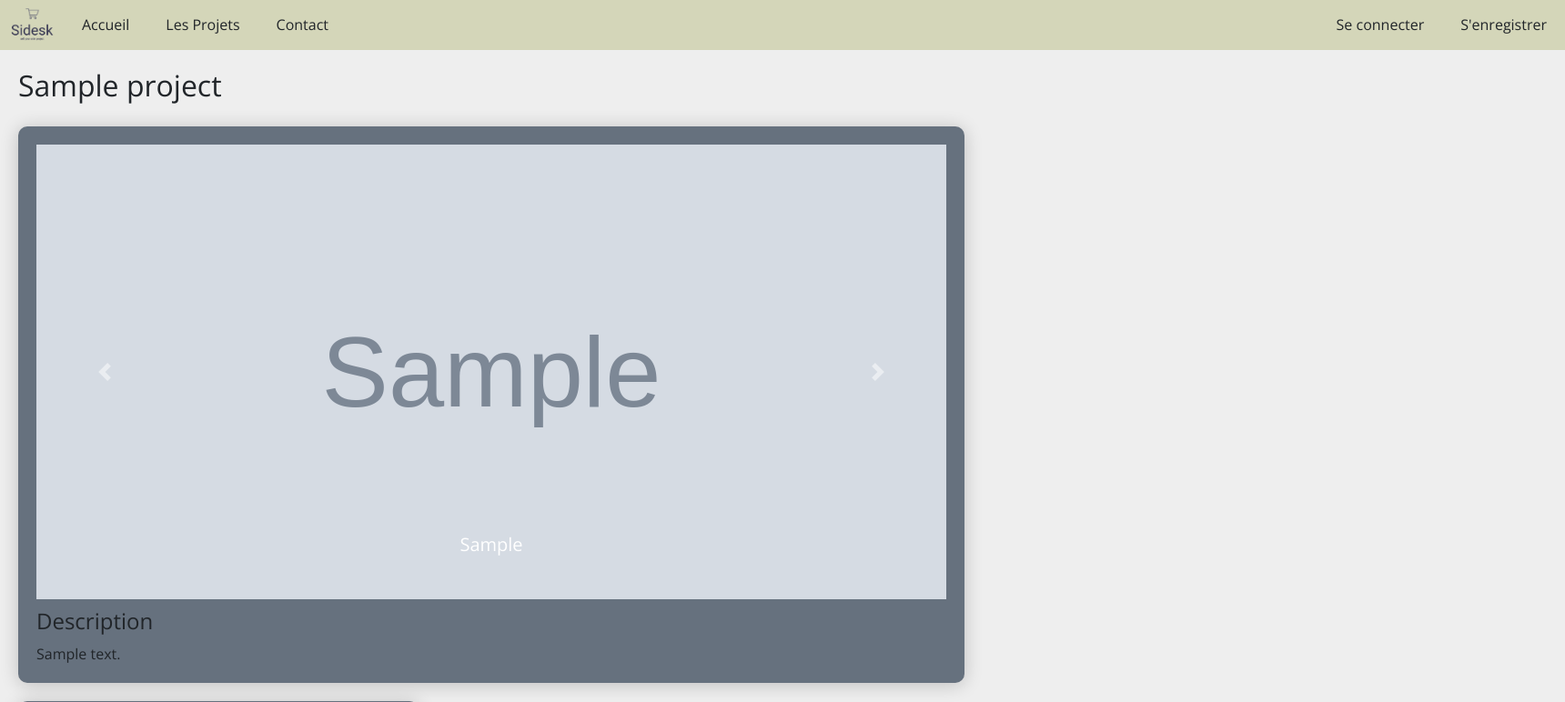
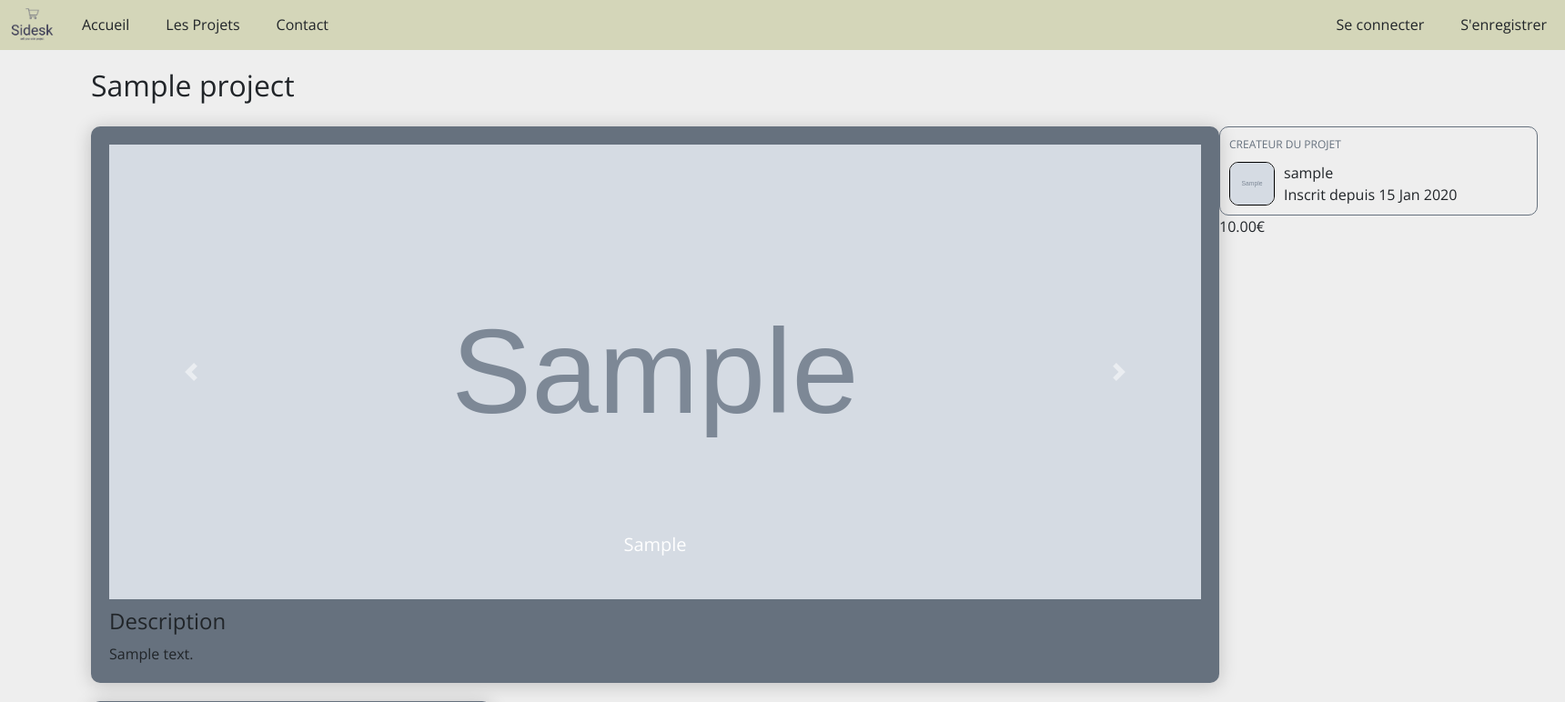
Before and after one commit to Pykix/sidesk, a Django app: a page that uses app/templates/projects/project_detail.html in a window 1720 px wide. Shown: the top 772 px of the page at 91% size. Run offline with Django 3.2, Linux system fonts and the light colour scheme; tables that the repository leaves empty hold one stand-in row (values such as "Sample post"); grey boxes marked "Sample" are stand-in pictures; some libraries are stand-ins or nearby versions.

Commit message:
feat(project):WIP add order section

```diff
--- a/app/static/css/style.css
+++ b/app/static/css/style.css
@@ -36,7 +36,7 @@ body {
 }
 
 .content {
-    margin: 20px
+    margin: 20px 100px;
 }
 
 /* NAV */
@@ -174,7 +174,10 @@ body {
 .project-title {
     margin-bottom: 25px;
 }
-
+.detail-page {
+    display: flex;
+    justify-content: space-between;
+}
 .project-base,
 .project-metrics {
     margin-bottom: 20px;
@@ -186,7 +189,8 @@ body {
 }
 
 .project-base .desc {
-    max-width: 1000px;
+    min-width: 1000px;
+    width: 1200px;
 }
 
 .description-title {
@@ -194,7 +198,7 @@ body {
 }
 
 .carousel {
-    width: 1000px;
+    width: 1200px;
 }
 
 .carousel-item {
@@ -209,8 +213,42 @@ body {
     object-fit: cover;
 }
 
+.project-order {
+    margin: 0 auto;
+    min-width: 350px;
+    height: fit-content;
+    display: flex;
+    flex-direction: column;
+}
 
+.project-order .project-user {
+    padding: 10px;
+    border: #66717E 1px solid;
+    border-radius: 10px;
+    display: flex;
+    flex-direction: column;
+}
 
+.project-order .project-user-title {
+    font-size: 12px;
+    color: #66717E;
+    margin-bottom: 10px;
+}
+
+.project-order .project-user .profile-user {
+    display: flex;
+
+}
+
+.project-order .profile-user img {
+    width: 50px;
+    border-radius: 10px;
+    border: 1px solid black;
+}
+.project-order .profile-user p {
+    align-self: center;
+    margin-left: 10px;
+}
 /** AUTH **/
 /* Sign Up */
 .signup-page {}
--- a/app/templates/projects/project_detail.html
+++ b/app/templates/projects/project_detail.html
@@ -1,11 +1,14 @@
 {% extends 'core/base.html' %}
 {% block headers %}
-<link rel="stylesheet" href="https://cdn.jsdelivr.net/npm/bootstrap@4.6.1/dist/css/bootstrap.min.css" integrity="sha384-zCbKRCUGaJDkqS1kPbPd7TveP5iyJE0EjAuZQTgFLD2ylzuqKfdKlfG/eSrtxUkn" crossorigin="anonymous">
+<link rel="stylesheet" href="https://cdn.jsdelivr.net/npm/bootstrap@4.6.1/dist/css/bootstrap.min.css"
+  integrity="sha384-zCbKRCUGaJDkqS1kPbPd7TveP5iyJE0EjAuZQTgFLD2ylzuqKfdKlfG/eSrtxUkn" crossorigin="anonymous">
 {% endblock headers %}
 {% block title %}{{project.title}}{% endblock title %}
 {% block content %}
 
 <h2 class="project-title">{{project.name}}</h2>
+<div class="detail-page">
+  <div class="project">
     <div class="project-base">
       <div id="carouselExampleCaptions" class="carousel slide" data-ride="carousel">
         {% comment %} <ol class="carousel-indicators">
@@ -60,8 +63,25 @@
       </div>
       {% endfor %}
     </div>
+  </div>
+  <div class="project-order">
+    <div class="project-user">
+      <p class="project-user-title">CREATEUR DU PROJET</p>
+      <div class="profile-user">
+        <img src="{{project.user.picture.url}}" alt="">
+        <div class="">
+          <p>{{project.user.username}}</p>
+          <p>Inscrit depuis {{project.user.date_joined|date:"d M Y"}}</p>
+        </div>
+      </div>
+    </div>
+    <p>{{project.price}}€</p>
+  </div>
+</div>
 {% endblock content %}
 {% block script %}
-<script src="https://cdn.jsdelivr.net/npm/jquery@3.5.1/dist/jquery.slim.min.js" integrity="sha384-DfXdz2htPH0lsSSs5nCTpuj/zy4C+OGpamoFVy38MVBnE+IbbVYUew+OrCXaRkfj" crossorigin="anonymous"></script>
-<script src="https://cdn.jsdelivr.net/npm/bootstrap@4.6.1/dist/js/bootstrap.bundle.min.js" integrity="sha384-fQybjgWLrvvRgtW6bFlB7jaZrFsaBXjsOMm/tB9LTS58ONXgqbR9W8oWht/amnpF" crossorigin="anonymous"></script>
+<script src="https://cdn.jsdelivr.net/npm/jquery@3.5.1/dist/jquery.slim.min.js"
+  integrity="sha384-DfXdz2htPH0lsSSs5nCTpuj/zy4C+OGpamoFVy38MVBnE+IbbVYUew+OrCXaRkfj" crossorigin="anonymous"></script>
+<script src="https://cdn.jsdelivr.net/npm/bootstrap@4.6.1/dist/js/bootstrap.bundle.min.js"
+  integrity="sha384-fQybjgWLrvvRgtW6bFlB7jaZrFsaBXjsOMm/tB9LTS58ONXgqbR9W8oWht/amnpF" crossorigin="anonymous"></script>
 {% endblock script %}
```
Also changed, not shown: app/media/users/ludovic/audi.jpg (added). Lines whose indentation alone changed are shown as unchanged.
